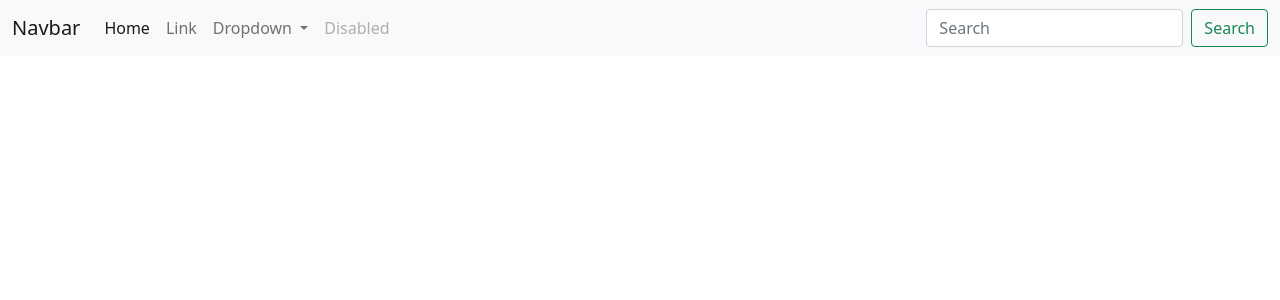
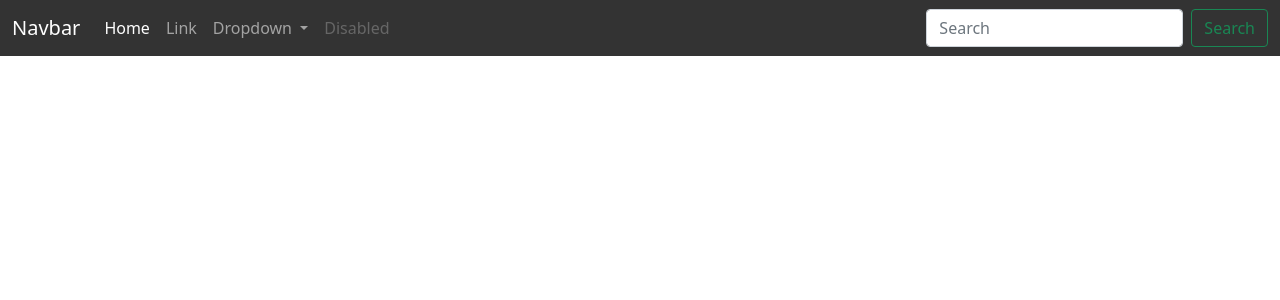
Before and after one commit to ejovanihh191197/ShelbyInSiteWeb, an Angular app: page / in a window 1280 px wide. Shown: the top 300 px of the page. Built offline with nearby package versions, Linux system fonts and the light colour scheme.

Commit message:
Se cambia colores del menu

```diff
--- a/src/app/shared/menu/menu.component.html
+++ b/src/app/shared/menu/menu.component.html
@@ -1,4 +1,4 @@
-<nav class="navbar navbar-expand-lg navbar-light bg-light">
+<nav class="navbar navbar-expand-lg navbar-dark" style="background:rgba(0,0,0,0.8);">
     <div class="container-fluid">
       <a class="navbar-brand" href="#">Navbar</a>
       <button class="navbar-toggler" type="button" data-bs-toggle="collapse" data-bs-target="#navbarSupportedContent" aria-controls="navbarSupportedContent" aria-expanded="false" aria-label="Toggle navigation">
```
